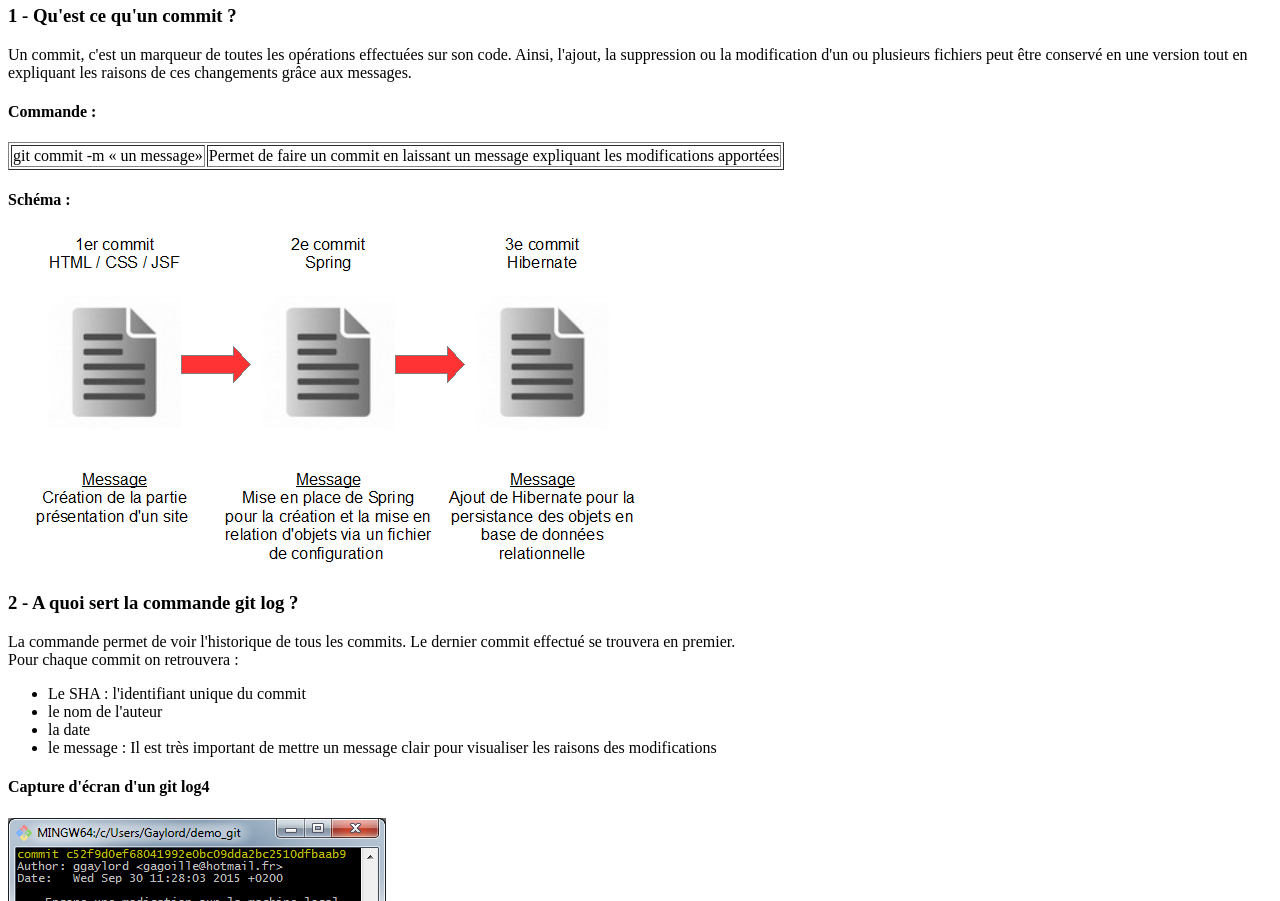
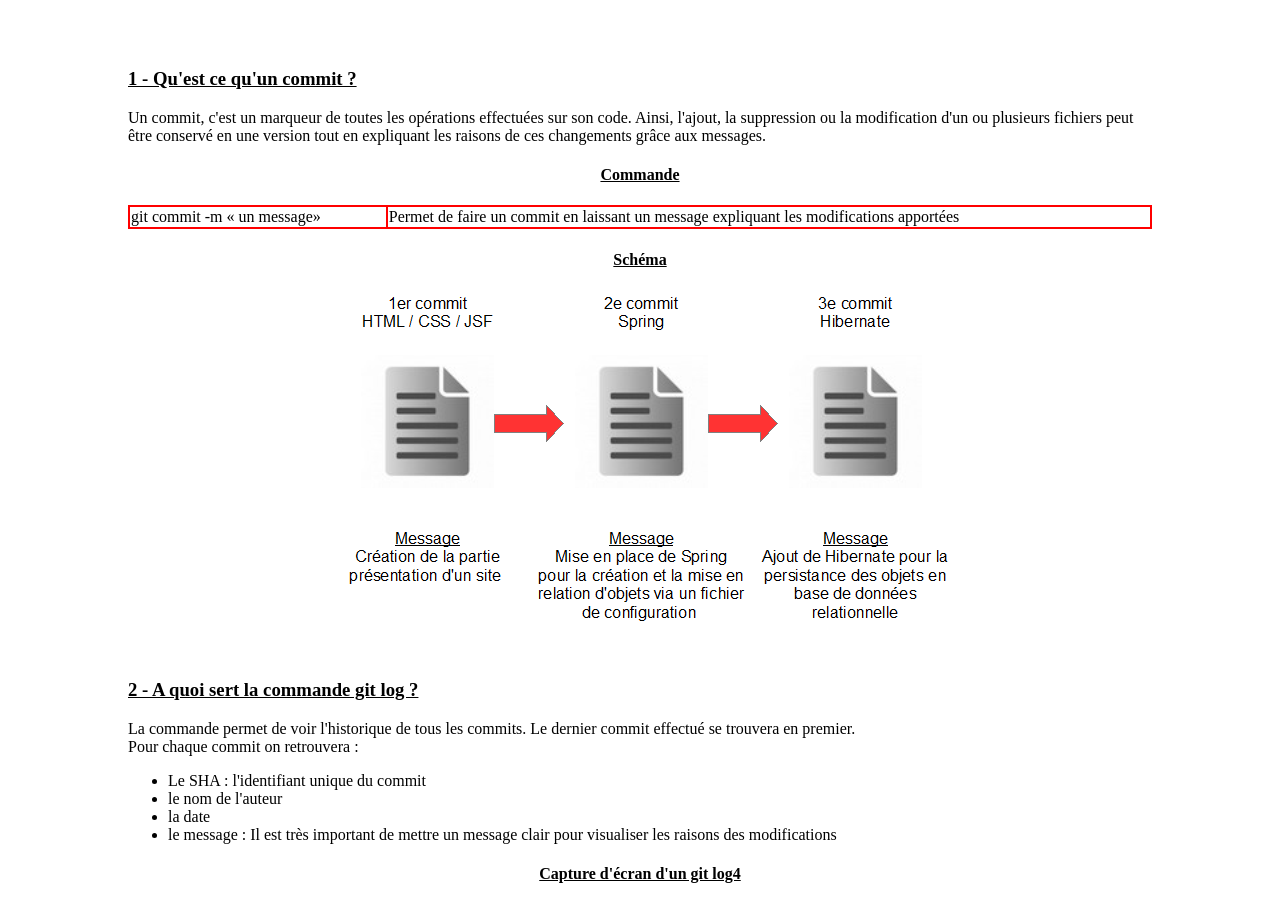
Before and after one commit to gaylordg/git_github_2, a plain HTML site: page index.html in a window 1280 px wide. Shown: the part 122-1023 px from the top of the page. Drawn offline with Linux system fonts and the light colour scheme.

Commit message:
Ajout d'un fichier style.css et modification du fichier index.html pour la mise en mise en page

```diff
--- a/index.html
+++ b/index.html
@@ -2,32 +2,36 @@
 <html>
 	<head>
 		<meta charset="utf-8" />
+		<link rel="stylesheet" href="style.css" />
 		<title>Git GitHub</title>
 	</head>
 
 	<body>
+		<header>
 			<h1>Gérer son code avec Git et GitHub</h1>
 			<h2>commit, git log et branche</h2>
-                <div>
+		</header>
+
+		<section>
 			<h3>1 - Qu'est ce qu'un commit ?</h3>
 			<p>
 				Un commit, c'est un marqueur de toutes les opérations effectuées sur son code.
 				Ainsi, l'ajout, la suppression ou la modification d'un ou plusieurs fichiers peut être
-                                conservé en une version tout en expliquant les raisons de ces changements grâce aux     messages.
+				conservé en une version tout en expliquant les raisons de ces changements grâce aux	messages.
 			</p>
 
-                        <h4>Commande :</h4>
-                        <table border="1" border-color="black">
+			<h4>Commande</h4>
+			<table>
 				<tr>
 					<td>git commit -m « un message»</td>
 					<td>Permet de faire un commit en laissant un message expliquant les modifications apportées</td>
 				</tr>
 			</table>
-                        <h4>Schéma :</h4>
+			<h4>Schéma</h4>
 			<img src="images/commit.png" alt="commit"/>
-                </div>
+		</section>
 
-                <div>
+		<section>
 			<h3>2 - A quoi sert la commande git log ?</h3>
 			<p>
 				La commande permet de voir l'historique de tous les commits. Le dernier commit
@@ -42,11 +46,11 @@
 				</ul>
 			</p>
 
-                        <h4>Capture d'écran d'un git log4</h4>
+			<h4 class="schema">Capture d'écran d'un git log4</h4>
 			<img src="images/git_log_img.png" alt="git log"/>
-                </div>
+		</section>
 
-                <div>
+		<section>
 			<h3>3 – Qu'est qu'une branche ?</h3>
 			<p>
 				Pour travailler sur une nouvelle fonctionnalité ou expérimenter une légère
@@ -55,8 +59,8 @@
 				Par convention la branche principale se nomme « master ».
 			<p>
 
-                        <h4>Quelques commandes :</h4>
-                        <table border="1" border-color="black">
+			<h4>Quelques commandes</h4>
+			<table>
 				<tr>
 					<td>git branch nom_branche</td>
 					<td>Permet de créer une branche</td>
@@ -71,8 +75,8 @@
 				</tr>
 			</table>
 
-                        <h4>Schéma :</h4>
+			<h4>Schéma</h4>
 			<img src="images/git_branch.png" alt="branches"/>
-                </div>
+		</section>
 	</body>
 </html>
--- /dev/null
+++ b/style.css
@@ -0,0 +1,45 @@
+html, body
+{
+		height: 100%;
+		margin: 0;
+        padding: 0;
+}
+body
+{
+        width: 1024px;
+        margin: auto;
+}
+
+header
+{
+        height: 150px;
+}
+h1, h2, h4
+{
+        text-align: center;
+}
+
+section
+{
+        margin-bottom: 50px;
+}
+h3, h4
+{
+        text-decoration: underline;
+}
+
+img
+{
+        display:block;
+        margin:auto;
+}
+
+table
+{
+        width: 100%;
+        border-collapse: collapse;
+}
+table, td
+{
+        border: 2px solid red;
+}
```
Also changed, not shown: README.txt. Lines whose indentation alone changed are shown as unchanged.
